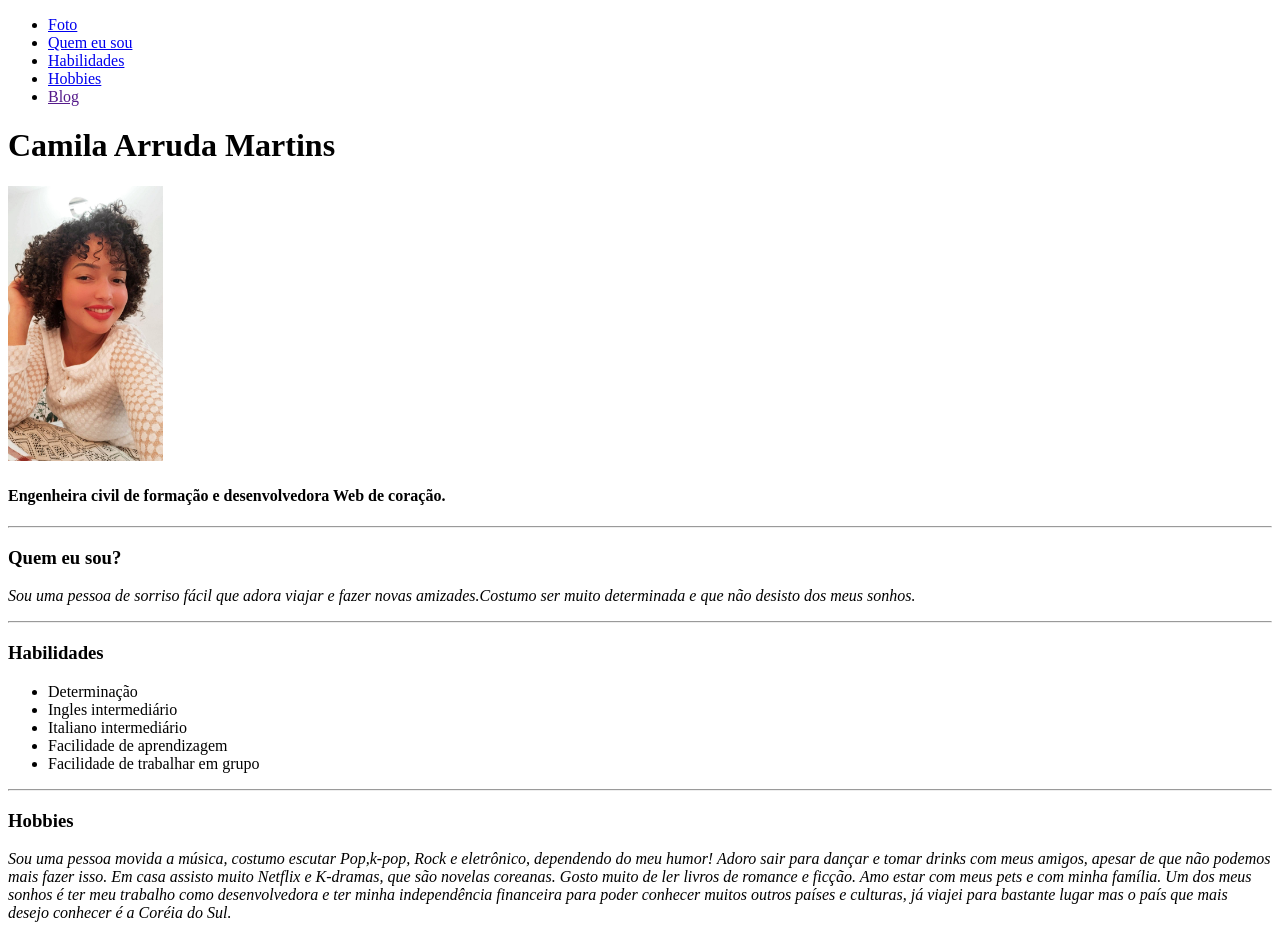
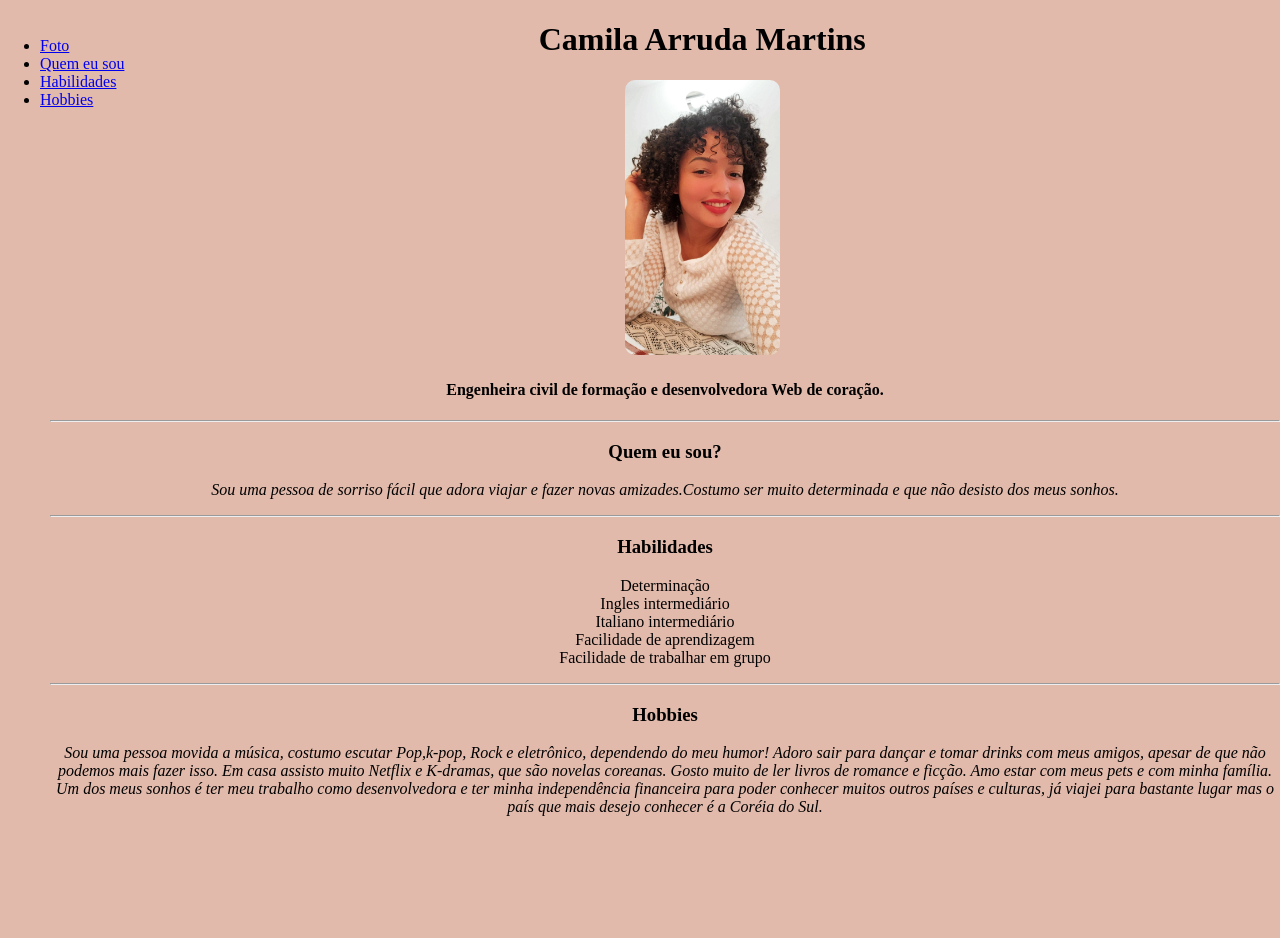
Before and after one commit to Milla1802/Milla1802.github.io, a plain HTML site: page index.html in a window 1280 px wide. After the commit the page ends 832 px from the top, so only its background shows below. Drawn offline with Linux system fonts and the light colour scheme.

Commit message:
Atualizei algumas informações e estilizei um pouco com CSS

```diff
--- a/index.html
+++ b/index.html
@@ -4,6 +4,7 @@
     <meta charset="UTF-8">
     <meta name="viewport" content="width=device-width, initial-scale=1.0">
     <title>Portifólio Web - Camila</title>
+    <link href="style.css" rel="stylesheet">
 </head>
 <body>
     <div class="menu">
@@ -12,7 +13,6 @@
             <li><a href="#quemSou">Quem eu sou</a></li>
             <li><a href="#habilidades">Habilidades</a></li>
             <li><a href="#hobbies">Hobbies</a></li>
-            <li><a href="">Blog</a></li>
         </ul>
     </div>
     <div class="center">
@@ -39,5 +39,6 @@
 
 
 
+
 </body>
 </html>
--- /dev/null
+++ b/style.css
@@ -0,0 +1,25 @@
+body{
+    margin:0;
+    padding: 0;
+    background-color: rgb(226, 186, 171);
+}
+
+
+.menu{
+    float: left;
+
+}
+
+.center{
+    margin-left: 50px;
+    text-align: center;
+}
+
+.center li {
+    list-style: none;
+    margin-left: -40px;
+}
+
+.center img{
+    border-radius: 10px;
+}
```
Also changed, not shown: images/back.webp (added).
